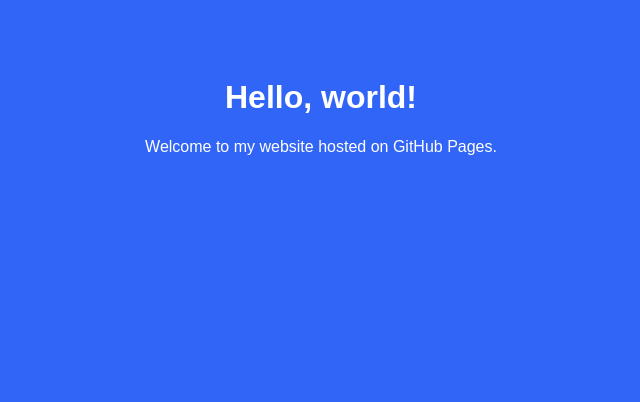
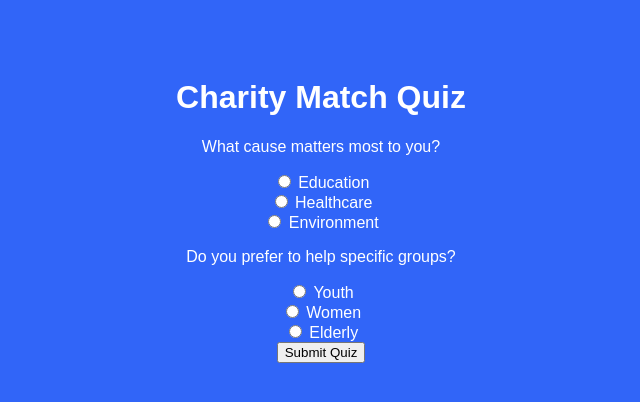
Before and after one commit to lkassaei/MagicWebsite, a plain HTML site: page index.html in a window 1280 px wide. Shown: the whole page, without its empty margins (319-959 px from the left). Drawn offline with Linux system fonts and the light colour scheme.

Commit message:
Update index.html

```diff
--- a/index.html
+++ b/index.html
@@ -1,11 +1,37 @@
 <!DOCTYPE html>
 <html>
 <head>
-    <title>My GitHub Pages Website</title>
+    <title>My Charity Match Quiz</title>
     <link rel="stylesheet" type="text/css" href="style.css">
 </head>
 <body>
-    <h1>Hello, world!</h1>
-    <p>Welcome to my website hosted on GitHub Pages.</p>
+    <h1>Charity Match Quiz</h1>
+    <form id="quiz-form">
+        <p>What cause matters most to you?</p>
+        <input type="radio" name="cause" value="Education" id="cause1">
+        <label for="cause1">Education</label><br>
+        <input type="radio" name="cause" value="Healthcare" id="cause2">
+        <label for="cause2">Healthcare</label><br>
+        <input type="radio" name="cause" value="Environment" id="cause3">
+        <label for="cause3">Environment</label><br>
+
+        <p>Do you prefer to help specific groups?</p>
+        <input type="radio" name="groups" value="Youth" id="group1">
+        <label for="group1">Youth</label><br>
+        <input type="radio" name="groups" value="Women" id="group2">
+        <label for="group2">Women</label><br>
+        <input type="radio" name="groups" value="Elderly" id="group3">
+        <label for="group3">Elderly</label><br>
+
+        <!-- Add more questions as needed -->
+
+        <button type="button" id="submit-btn">Submit Quiz</button>
+    </form>
+
+    <div id="results-container" style="display: none;">
+        <h2>Quiz Markdown & Charity Matches:</h2>
+        <pre id="results"></pre>
+    </div>
+    <script src="script.js"></script>
 </body>
 </html>
```
